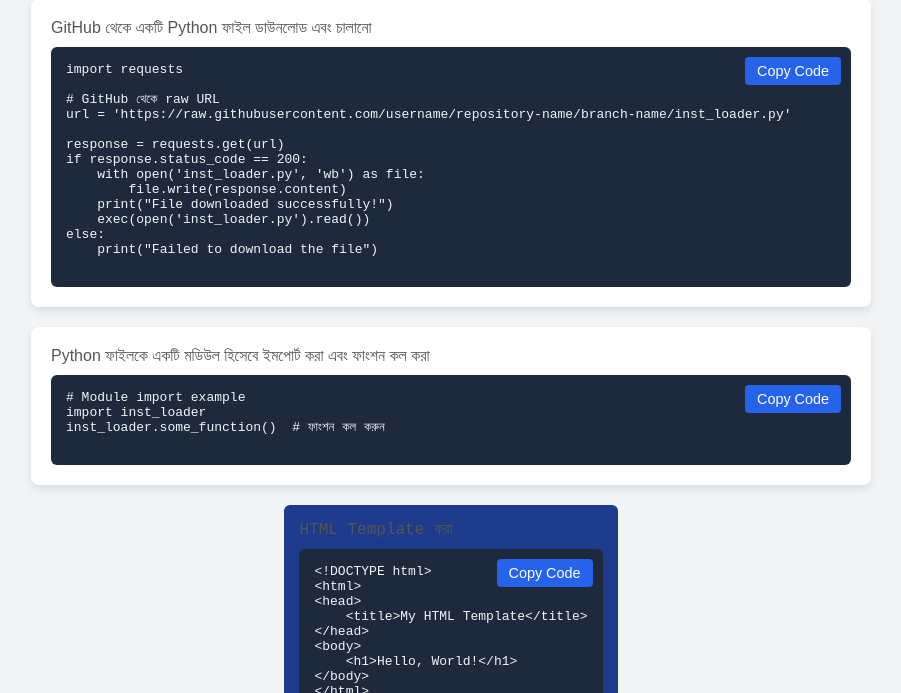
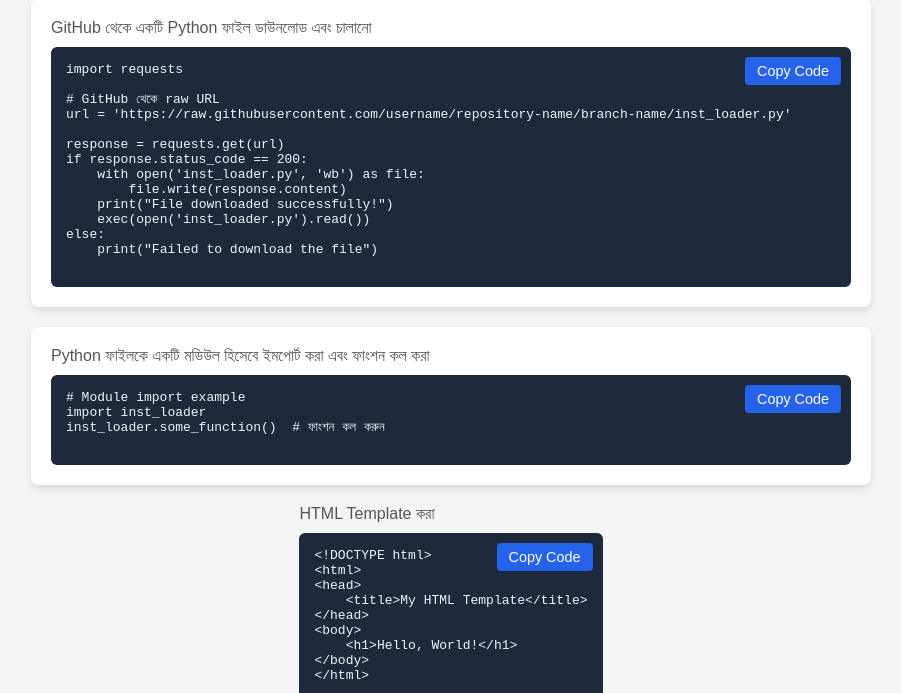
Before and after one commit to ok-op/code-copy, a plain HTML site: page index.html in a window 1280 px wide. Shown: the part 107-800 px from the top of the page, without its empty margins (189-1090 px from the left). Drawn offline with Linux system fonts and the light colour scheme.

Commit message:
Update index.html

```diff
--- a/index.html
+++ b/index.html
@@ -118,7 +118,7 @@ inst_loader.some_function()  # ফাংশন কল করুন
     </div>
 
     <!-- কোডব্লকের পরিবর্তন -->
-    <div class="code-box blue-background">
+    <div class="blue-background">
         <div class="description">HTML Template করা</div>
         <div class="code-box">
 <pre id="code3"><code>&lt;!DOCTYPE html&gt;
```
